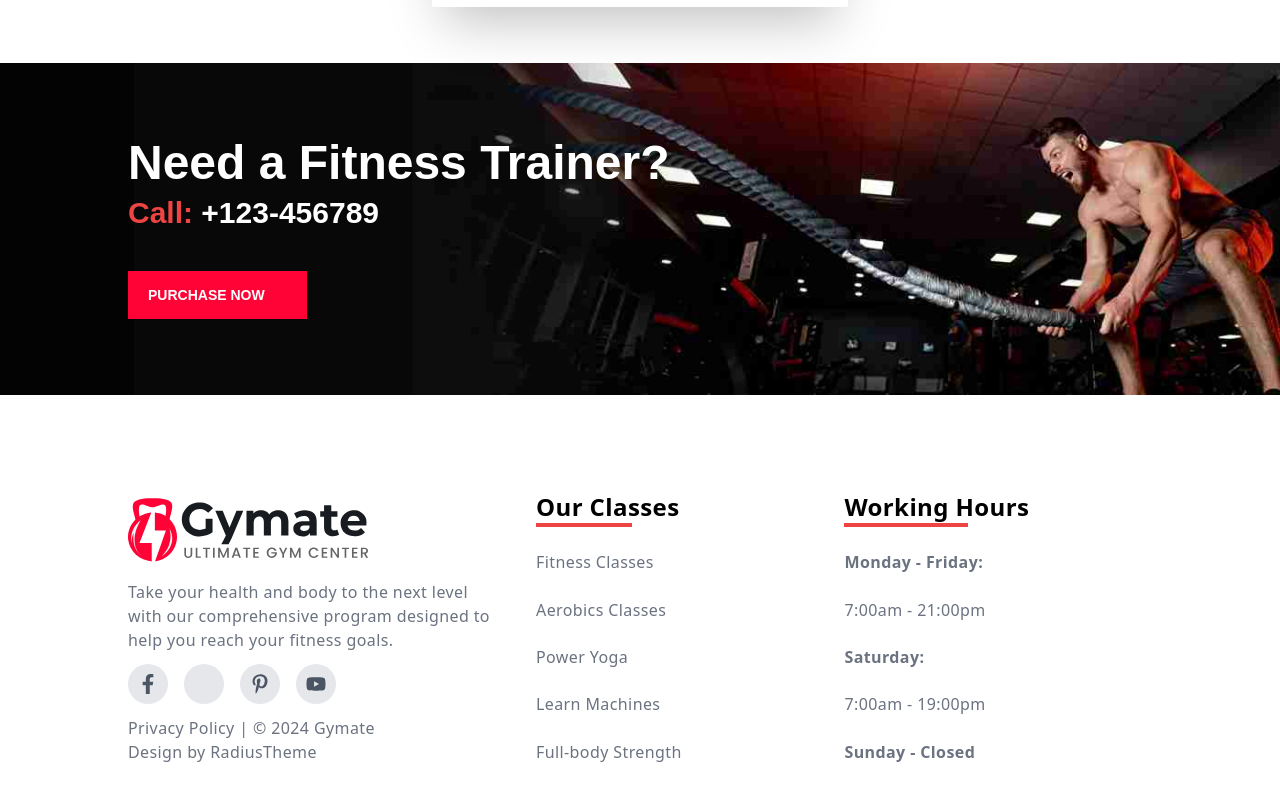
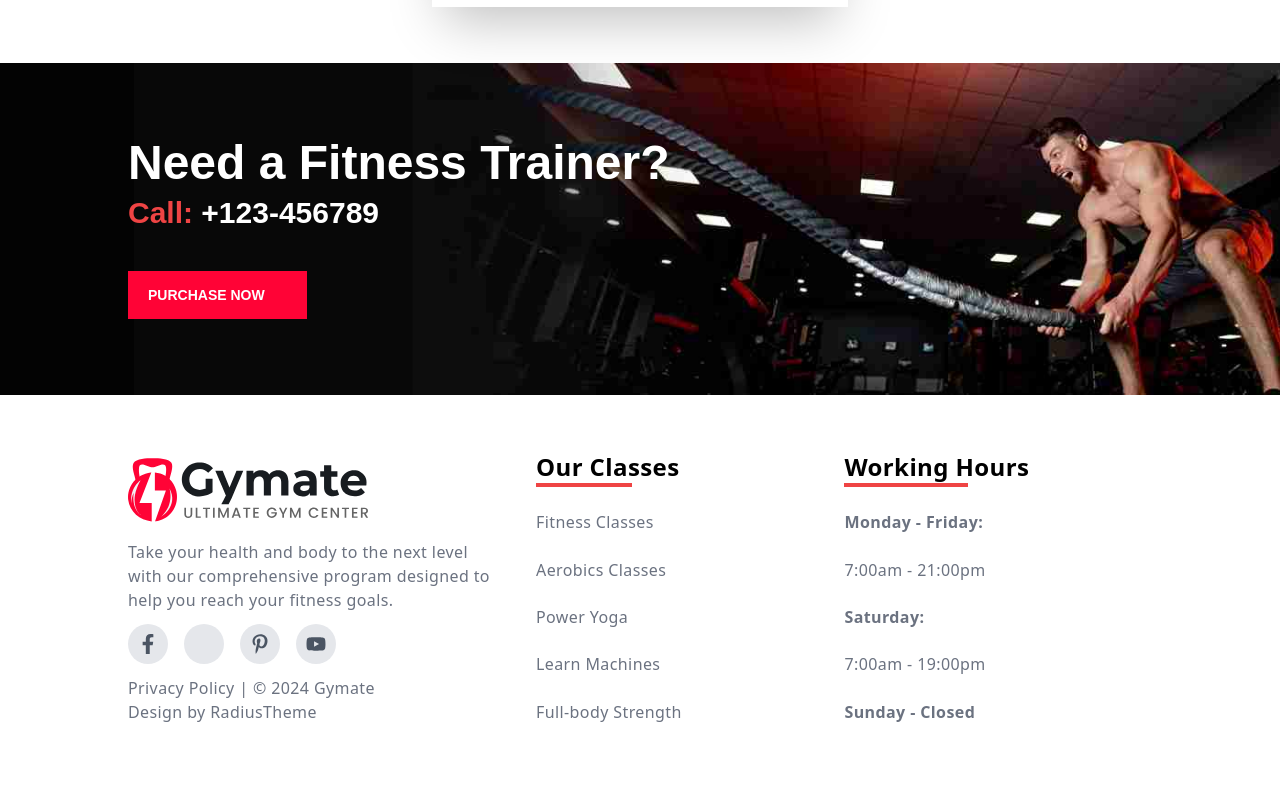
Before and after one commit to PawelWydra/Gymate-main, a React (Create React App) app: page / in a window 1280 px wide. Shown: the part 8910-9710 px from the top of the page. Built offline with nearby package versions, Linux system fonts and the light colour scheme; some icons are missing.

Commit message:
feat: add animted footer

```diff
--- /dev/null
+++ b/src/components/animatedSection/animatedSection.jsx
@@ -0,0 +1,23 @@
+import { useRef } from "react";
+import { useInView } from "framer-motion";
+
+function Section({ children }) {
+  const ref = useRef(null);
+  const isInView = useInView(ref, { once: true });
+
+  return (
+    <section ref={ref} className="">
+      <div
+        style={{
+          transform: isInView ? "none" : "translateY(-200px)",
+          opacity: isInView ? 1 : 0,
+          transition: "all ease-in-out 0.7s",
+        }}
+      >
+        {children}
+      </div>
+    </section>
+  );
+}
+
+export default Section;
--- a/src/components/footer/footer.jsx
+++ b/src/components/footer/footer.jsx
@@ -2,11 +2,13 @@ import SectionContainer from "../sectionContainer/sectionContainer.jsx";
 import logo from "../../assets/images/logo/logo-footer.svg";
 import SocialIcon from "./socialIcon/socialIcon.jsx";
 import { socialIcons, paragraph } from "./footerData.jsx";
+import Section from "../animatedSection/animatedSection.jsx";
 
 function Footer() {
   return (
     <SectionContainer bg="#fff">
-      <div className="py-10 flex flex-col justify-between md:flex-row gap-10 text-gray-500 tracking-wide font-sans">
+      <Section>
+      <div className="flex flex-col justify-between md:flex-row gap-10 text-gray-500 tracking-wide font-sans">
         <div className="flex flex-col items-center md:items-start gap-3 flex-[3_3] ">
           <img className="w-1/2 lg:w-1/3 min-w-[15rem]" src={logo} alt="" />
           <p className="max-w-[25rem]">{paragraph}</p>
@@ -43,6 +45,7 @@ function Footer() {
           <p className="font-bold">Sunday - Closed</p>
         </div>
       </div>
+      </Section>
     </SectionContainer>
   );
 }
```
Also changed, not shown: src/components/gallery/gallery.jsx (+5 -7 lines), src/components/introduce/introduce.jsx (line endings or trailing spaces).
